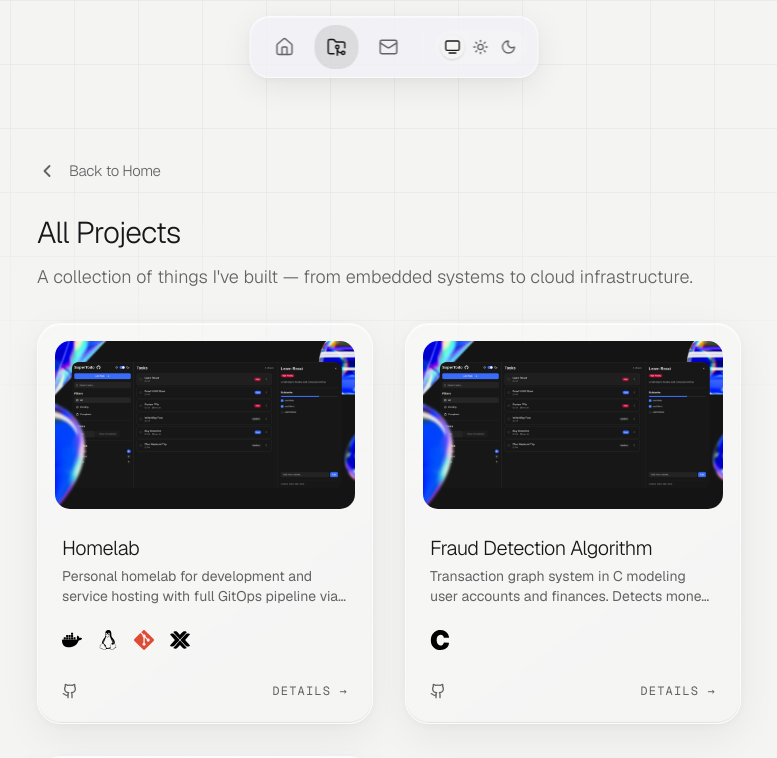
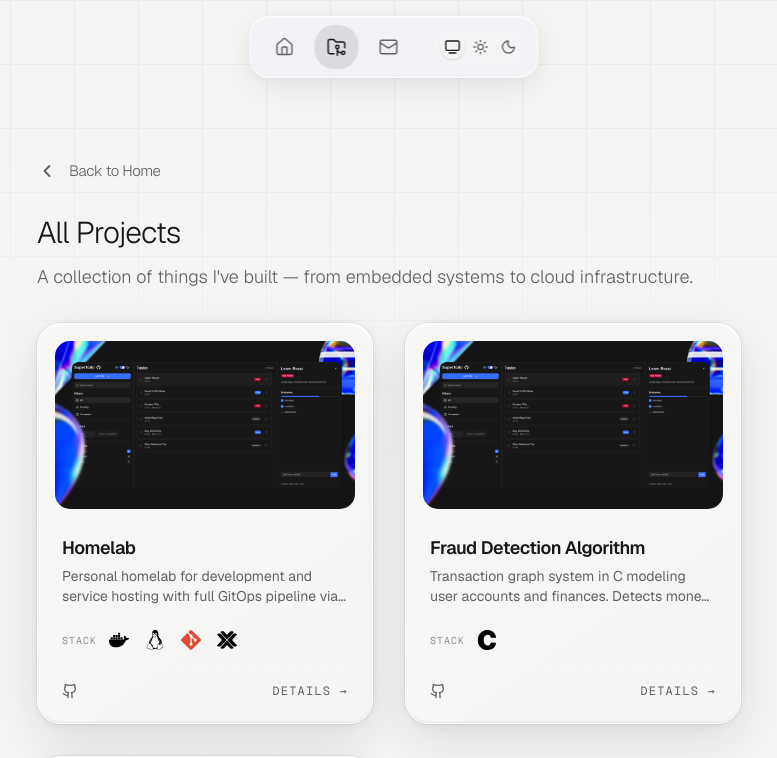
Before and after one commit to jr-cho/jr-cho.github.io, a React (Vite) app: page /projects in a window 1280 px wide. Shown: the top 758 px of the page, without its empty margins (246-1023 px from the left). Built offline with nearby package versions, Linux system fonts and the light colour scheme.

Commit message:
feat(cards+signature): graphite cards, telemetry readout w/ amber ramp

```diff
--- a/src/components/ProjectCard.tsx
+++ b/src/components/ProjectCard.tsx
@@ -18,7 +18,7 @@ const ProjectCard = ({
       className="glass-card flex flex-col gap-2 p-3 sm:p-4 w-full"
       whileHover={{
         y: -4,
-        boxShadow: "0 12px 40px rgba(0,122,255,0.20)",
+        boxShadow: "0 12px 40px rgba(28,28,30,0.18)",
         transition: { type: "spring", stiffness: 280, damping: 22 },
       }}
       whileTap={{ scale: 0.98 }}
@@ -33,16 +33,21 @@ const ProjectCard = ({
       </div>
 
       <div className="px-2 mt-4">
-        <div className="text-xl font-light tracking-tight">{name}</div>
+        <div className="text-lg font-semibold tracking-tight">{name}</div>
         <p className="mt-1 text-sm text-muted-foreground line-clamp-2">
           {description}
         </p>
       </div>
 
-      <div className="flex items-center gap-4 px-2 mt-4">
-        {techStack.map((tech) => (
-          <TechIcon key={tech.name} item={tech} className="w-5 h-5" />
-        ))}
+      <div className="flex items-center gap-3 px-2 mt-4">
+        <span className="font-mono text-[10px] uppercase tracking-widest text-muted-foreground/70">
+          stack
+        </span>
+        <div className="flex items-center gap-4">
+          {techStack.map((tech) => (
+            <TechIcon key={tech.name} item={tech} className="w-5 h-5" />
+          ))}
+        </div>
       </div>
 
       <div className="w-full h-px bg-white/10 mt-2 mb-1" />
--- a/src/components/Stats.tsx
+++ b/src/components/Stats.tsx
@@ -123,6 +123,16 @@ const Stats = ({ year: initialYear = 2026 }: StatsProps) => {
           <p className="text-sm text-muted-foreground">{error}</p>
         ) : (
           <div className="space-y-3">
+            <div className="flex items-center justify-between font-mono text-[11px] uppercase tracking-widest text-muted-foreground">
+              <span className="flex items-center gap-2">
+                <span
+                  className="h-1.5 w-1.5 rounded-full"
+                  style={{ backgroundColor: "var(--accent-amber)" }}
+                />
+                Activity · Signal
+              </span>
+              <span>{year === currentYear ? currentYear : year}</span>
+            </div>
             <div
               ref={scrollRef}
               data-lenis-prevent="true"
@@ -141,8 +151,8 @@ const Stats = ({ year: initialYear = 2026 }: StatsProps) => {
                         : undefined
                   }
                   theme={{
-                    light: ["#ebedf0", "#9be9a8", "#40c463", "#30a14e", "#216e39"],
-                    dark: ["#212121", "#0e4429", "#006d32", "#26a641", "#39d353"],
+                    light: ["#E5E2DB", "#F8D38C", "#F7C25A", "#F6B22F", "#F5A623"],
+                    dark: ["#2A2A2E", "#6E4E12", "#A8741C", "#D49323", "#F5A623"],
                   }}
                   blockSize={11}
                   blockMargin={5}
@@ -163,13 +173,12 @@ const Stats = ({ year: initialYear = 2026 }: StatsProps) => {
                 />
               </div>
             </div>
-            <div className="flex items-center justify-between text-[11px] text-muted-foreground">
-              <span className="text-xs font-light sm:text-sm">
-                <AnimatedNumber value={total} />{" "}
-                contributions{" "}
-                {year === currentYear ? "in the last year" : `in ${year}`}
+            <div className="flex items-center justify-between font-mono text-[11px] uppercase tracking-widest text-muted-foreground">
+              <span className="text-foreground">
+                <AnimatedNumber value={total} /> contributions ↑{" "}
+                {year === currentYear ? "last 12 mo" : year}
               </span>
-              <span className="hidden sm:inline">Swipe to explore →</span>
+              <span className="hidden sm:inline">swipe to explore →</span>
             </div>
           </div>
         )}
--- a/src/index.css
+++ b/src/index.css
@@ -96,10 +96,11 @@
   border: 0.5px solid rgba(255, 255, 255, 0.6);
   border-radius: 24px;
   box-shadow:
+    0 0 0 1px rgba(28, 28, 30, 0.06),
     inset 0 1px 1px rgba(255, 255, 255, 0.8),
     inset 0 -1px 1px rgba(0, 0, 0, 0.08),
-    0 12px 40px rgba(0, 0, 0, 0.06),
-    0 2px 12px rgba(0, 0, 0, 0.04);
+    0 16px 48px rgba(28, 28, 30, 0.10),
+    0 2px 12px rgba(28, 28, 30, 0.06);
 }
 
 /* Liquid Glass — dark mode */
```
